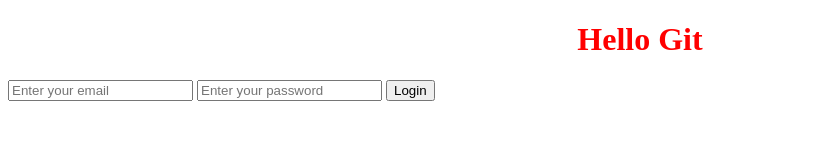
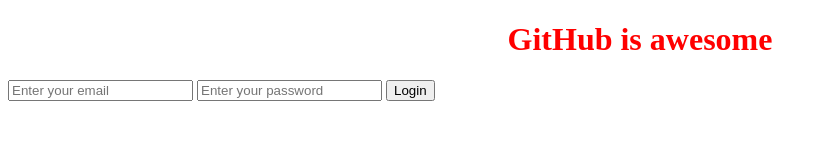
Before and after one commit to 934192776/Jing-app, a plain HTML site: page index.html in a window 1280 px wide. Shown: the whole page, without its empty margins (0-827 px from the left). Drawn offline with Linux system fonts and the light colour scheme.

Commit message:
changed the copy of website

```diff
--- a/index.html
+++ b/index.html
@@ -9,7 +9,7 @@
 </head>
 <body>
     <h1>
-        Hello Git
+        GitHub is awesome
     </h1>
     <form>
         <input type="email" placeholder="Enter your email" />
```
